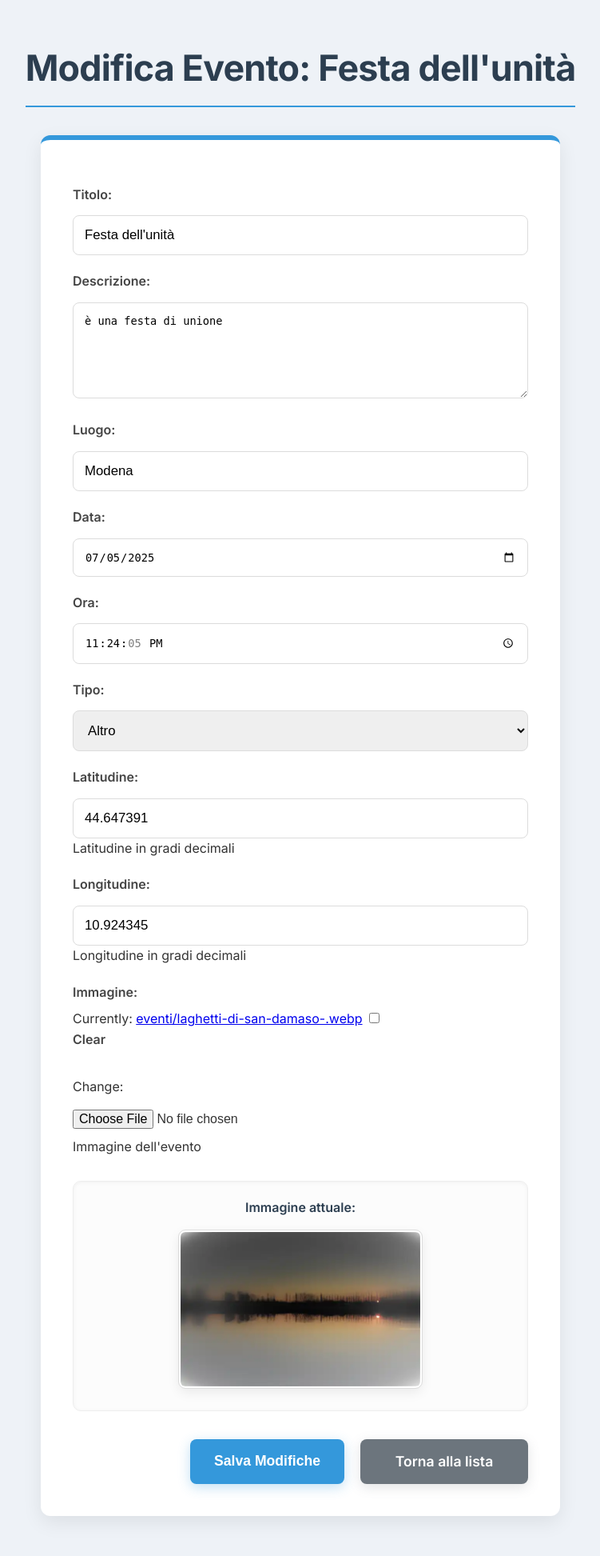
After one commit to francesco-sergiano/ProgettoTecnologieWeb, a Django app: page /modifica/1/ in a window 1280 px wide. The commit adds this page. Shown: the whole page at 80% size, without its empty margins (264-1015 px from the left). Run offline with Django 5.2, Linux system fonts and the light colour scheme; a user stored in the database is signed in; data comes from the database, SQL or seed files in the repository; both versions use the stored data as it was after the commit.

Commit message:
Aggornamento dell'eliminazione, della modifica e della visualizzazione degli eventi

```diff
--- a/ProgettoTecnologieWebFrancescoSergiano/ProgettoTecnologieWebFrancescoSergiano/settings.py
+++ b/ProgettoTecnologieWebFrancescoSergiano/ProgettoTecnologieWebFrancescoSergiano/settings.py
@@ -81,6 +81,9 @@ DATABASES = {
     }
 }
 
+MEDIA_URL = '/media/'
+MEDIA_ROOT = os.path.join(BASE_DIR, 'media')
+
 
 # Password validation
 # https://docs.djangoproject.com/en/5.2/ref/settings/#auth-password-validators
--- a/ProgettoTecnologieWebFrancescoSergiano/mappe/forms.py
+++ b/ProgettoTecnologieWebFrancescoSergiano/mappe/forms.py
@@ -1,6 +1,8 @@
 from django import forms
+from .models import Evento
 from django.contrib.auth.models import User
 from django.contrib.auth.forms import UserCreationForm
+
 
 class RegisterForm(UserCreationForm):
     email = forms.EmailField(required=True)
@@ -8,3 +10,37 @@ class RegisterForm(UserCreationForm):
     class Meta:
         model = User
         fields = ['username', 'email', 'password1', 'password2']
+
+
+class EventoForm(forms.ModelForm):
+    class Meta:
+        model = Evento
+        fields = [
+            'titolo',
+            'descrizione',
+            'luogo',
+            'data',
+            'ora',
+            'tipo',
+            'latitudine',
+            'longitudine',
+            'immagine',
+        ]
+        widgets = {
+            'data': forms.DateInput(attrs={'type': 'date'}),
+            'ora': forms.TimeInput(attrs={'type': 'time'}),
+            'descrizione': forms.Textarea(attrs={'rows': 3}),
+        }
+
+
+    def clean_latitudine(self):
+        lat = self.cleaned_data.get('latitudine')
+        if lat < -90 or lat > 90:
+            raise forms.ValidationError("La latitudine deve essere compresa tra -90 e 90 gradi.")
+        return lat
+
+    def clean_longitudine(self):
+        lon = self.cleaned_data.get('longitudine')
+        if lon < -180 or lon > 180:
+            raise forms.ValidationError("La longitudine deve essere compresa tra -180 e 180 gradi.")
+        return lon
--- a/ProgettoTecnologieWebFrancescoSergiano/mappe/models.py
+++ b/ProgettoTecnologieWebFrancescoSergiano/mappe/models.py
@@ -18,5 +18,7 @@ class Evento(models.Model):
     latitudine = models.FloatField(default=0.0, help_text="Latitudine in gradi decimali")
     longitudine = models.FloatField(default=0.0, help_text="Longitudine in gradi decimali")
 
+    immagine = models.ImageField(upload_to='eventi/', null=True, blank=True, help_text="Immagine dell'evento")
+
     def __str__(self):
         return f"{self.titolo} ({self.tipo}) - {self.data}"
--- a/ProgettoTecnologieWebFrancescoSergiano/mappe/templates/mappe/mappa.html
+++ b/ProgettoTecnologieWebFrancescoSergiano/mappe/templates/mappe/mappa.html
@@ -123,7 +123,7 @@ background-color: #0056b3;
 <div class="map-buttons-container">
   {% if user.is_authenticated %}
     <!-- Utente autenticato: Lista e Logout -->
-    <a href="{% url 'lista' %}" class="map-link-button" id="button1">Lista Futura</a>
+    <a href="{% url 'lista' %}" class="map-link-button" id="button1">Lista eventi</a>
 
     <form action="{% url 'logout' %}" method="post" style="display:inline;">
       {% csrf_token %}
@@ -182,7 +182,7 @@ const eventi = [
 eventi.forEach(e => {
   if (e.lat && e.lng) {
     L.marker([e.lat, e.lng]).addTo(map)
-      .bindPopup(`<strong>${e.titolo}</strong><br>${e.data} ${e.ora}<br>${e.luogo}<br>${e.descrizione}`);
+      .bindPopup(`<strong>${e.titolo}</strong><br>${e.data} ${e.ora}<br>${e.luogo}`);
   }
 });
 
--- /dev/null
+++ b/ProgettoTecnologieWebFrancescoSergiano/mappe/templates/mappe/modifica_evento.html
@@ -0,0 +1,270 @@
+<!DOCTYPE html>
+<html lang="it">
+<head>
+    <meta charset="UTF-8">
+    <meta name="viewport" content="width=device-width, initial-scale=1.0">
+    <title>Modifica Evento: {{ evento.titolo }}</title>
+    <link href="https://fonts.googleapis.com/css2?family=Inter:wght@400;600;700&display=swap" rel="stylesheet">
+    <style>
+        /* Variabili CSS per facilitare la gestione dei colori */
+        :root {
+            --primary-blue: #3498db;
+            --dark-blue: #2c3e50;
+            --light-grey: #eef2f7;
+            --medium-grey: #6c757d;
+            --green-success: #28a745;
+            --shadow-light: rgba(0,0,0,0.08);
+            --shadow-medium: rgba(0,0,0,0.15);
+        }
+
+        body {
+            font-family: 'Inter', sans-serif; /* Un font moderno e pulito */
+            margin: 0;
+            padding: 20px;
+            background-color: var(--light-grey); /* Sfondo chiaro e moderno */
+            color: #333;
+            line-height: 1.6;
+            display: flex;
+            flex-direction: column;
+            align-items: center; /* Centra il contenuto orizzontalmente */
+            min-height: 100vh; /* Assicura che il body occupi l'intera altezza della viewport */
+        }
+
+        h1 {
+            color: var(--dark-blue); /* Colore più scuro e professionale */
+            text-align: center;
+            margin-bottom: 35px;
+            font-size: 2.8em; /* Titolo più grande e impattante */
+            font-weight: 700; /* Più spesso */
+            letter-spacing: -0.8px;
+            padding-bottom: 10px;
+            border-bottom: 2px solid var(--primary-blue); /* Sottolineatura sottile */
+            width: fit-content;
+            margin-left: auto;
+            margin-right: auto;
+        }
+
+        .form-container {
+            background-color: #ffffff;
+            border-radius: 12px; /* Bordi più arrotondati */
+            box-shadow: 0 8px 25px var(--shadow-light); /* Ombra più pronunciata e moderna */
+            padding: 40px;
+            max-width: 650px; /* Larghezza leggermente aumentata */
+            width: 100%; /* Si adatta alla larghezza disponibile */
+            margin-bottom: 30px; /* Spazio sotto il form */
+            border-top: 6px solid var(--primary-blue); /* Bordo superiore accentuato */
+            box-sizing: border-box; /* Include padding nel calcolo della larghezza */
+        }
+
+        /* Stili per i Campi del Form (generati da {{ form.as_p }}) */
+        .form-container p {
+            margin-bottom: 20px; /* Più spazio tra i campi */
+        }
+
+        .form-container label {
+            display: block;
+            margin-bottom: 8px;
+            font-weight: 600;
+            color: #444; /* Colore più scuro per le etichette */
+            font-size: 1em; /* Dimensione leggermente più grande */
+        }
+
+        .form-container input[type="text"],
+        .form-container input[type="date"],
+        .form-container input[type="time"],
+        .form-container input[type="number"],
+        .form-container textarea,
+        .form-container select {
+            width: 100%; /* Larghezza piena */
+            padding: 14px; /* Più padding per una migliore cliccabilità/tappabilità */
+            border: 1px solid #dcdcdc; /* Bordo più chiaro */
+            border-radius: 8px; /* Bordi arrotondati per i campi */
+            font-size: 1.05em; /* Testo leggermente più grande */
+            transition: border-color 0.3s ease, box-shadow 0.3s ease;
+            box-sizing: border-box;
+            margin-top: 5px;
+        }
+
+        .form-container input[type="file"] {
+            width: 100%;
+            padding: 10px 0; /* Meno padding per l'input file, che ha già uno stile nativo */
+            border: none; /* Rimuovi bordo nativo */
+            font-size: 1em;
+            box-sizing: border-box;
+            margin-top: 5px;
+        }
+
+        .form-container input[type="text"]:focus,
+        .form-container input[type="date"]:focus,
+        .form-container input[type="time"]:focus,
+        .form-container input[type="number"]:focus,
+        .form-container input[type="file"]:focus,
+        .form-container textarea:focus,
+        .form-container select:focus {
+            border-color: var(--primary-blue);
+            box-shadow: 0 0 0 3px rgba(52, 152, 219, 0.25); /* Anello di focus più moderno */
+            outline: none;
+        }
+
+        .form-container textarea {
+            resize: vertical;
+            min-height: 120px; /* Altezza minima maggiore per la descrizione */
+        }
+
+        /* Stile specifico per il testo "Latitudine in gradi decimali" e "Longitudine in gradi decimali" */
+        .form-container p strong {
+            display: block; /* Forse le coordinate sono avvolte in un p con strong, assicuriamo che sia un blocco */
+            margin-bottom: 5px;
+            font-weight: 600;
+            color: #555;
+            font-size: 0.95em;
+        }
+
+        /* Immagine Attuale */
+        .current-image-section {
+            margin-top: 30px;
+            margin-bottom: 25px;
+            text-align: center;
+            padding: 20px;
+            background-color: #fcfcfc; /* Sfondo molto leggero */
+            border-radius: 10px;
+            border: 1px solid #eee; /* Bordo sottile */
+            box-shadow: inset 0 1px 5px rgba(0,0,0,0.05); /* Ombra interna leggera */
+        }
+
+        .current-image-section p {
+            margin-top: 0;
+            margin-bottom: 15px;
+            font-weight: 600;
+            color: var(--dark-blue);
+            font-size: 1em;
+        }
+
+        .current-image-section img {
+            max-width: 300px; /* Dimensione maggiore per l'immagine */
+            height: auto;
+            border-radius: 8px;
+            box-shadow: 0 5px 15px var(--shadow-light); /* Ombra più visibile */
+            border: 2px solid #fff; /* Bordo bianco intorno all'immagine */
+            outline: 1px solid #ddd; /* Outline sottile */
+        }
+
+        /* Pulsanti */
+        .button-group {
+            display: flex;
+            justify-content: flex-end; /* Allinea i pulsanti a destra */
+            margin-top: 35px;
+            gap: 20px; /* Spazio tra i pulsanti */
+        }
+
+        .action-button {
+            padding: 14px 30px;
+            border: none;
+            border-radius: 8px; /* Bordi più arrotondati per i pulsanti */
+            cursor: pointer;
+            font-size: 1.1em;
+            font-weight: 600;
+            transition: all 0.3s ease;
+            text-align: center;
+            text-decoration: none;
+            display: inline-flex; /* Usa flexbox per centrare il testo e l'icona se ci fossero */
+            align-items: center;
+            justify-content: center;
+            min-width: 150px; /* Larghezza minima per i pulsanti */
+        }
+
+        .save-button {
+            background-color: var(--primary-blue); /* Blu primario per Salva */
+            color: white;
+            box-shadow: 0 4px 15px rgba(52, 152, 219, 0.3); /* Ombra colorata */
+        }
+
+        .save-button:hover {
+            background-color: #2980b9; /* Blu leggermente più scuro all'hover */
+            transform: translateY(-3px); /* Effetto "alza" */
+            box-shadow: 0 6px 20px rgba(52, 152, 219, 0.4);
+        }
+
+        .back-button {
+            background-color: var(--medium-grey); /* Grigio per Indietro */
+            color: white;
+            box-shadow: 0 4px 15px rgba(108, 117, 125, 0.2);
+        }
+
+        .back-button:hover {
+            background-color: #5a6268;
+            transform: translateY(-3px);
+            box-shadow: 0 6px 20px rgba(108, 117, 125, 0.3);
+        }
+
+        /* Media Queries per la Responsività */
+        @media (max-width: 768px) {
+            body {
+                padding: 15px;
+            }
+            h1 {
+                font-size: 2em;
+                margin-bottom: 25px;
+                padding-bottom: 8px;
+            }
+            .form-container {
+                padding: 25px;
+                border-radius: 8px;
+            }
+            .form-container label {
+                font-size: 0.9em;
+            }
+            .form-container input[type="text"],
+            .form-container input[type="date"],
+            .form-container input[type="time"],
+            .form-container input[type="number"],
+            .form-container textarea,
+            .form-container select {
+                padding: 12px;
+                font-size: 0.95em;
+            }
+            .current-image-section {
+                padding: 15px;
+                margin-top: 20px;
+                margin-bottom: 20px;
+            }
+            .current-image-section img {
+                max-width: 200px;
+            }
+            .button-group {
+                flex-direction: column; /* Impila i pulsanti su schermi piccoli */
+                gap: 15px;
+                justify-content: center; /* Centra i pulsanti impilati */
+            }
+            .action-button {
+                width: 100%; /* Larghezza piena per i pulsanti */
+                min-width: unset; /* Rimuovi la larghezza minima */
+                padding: 12px 20px;
+                font-size: 1em;
+            }
+        }
+    </style>
+</head>
+<body>
+    <h1>Modifica Evento: {{ evento.titolo }}</h1>
+
+    <div class="form-container">
+        <form method="post" enctype="multipart/form-data">
+            {% csrf_token %}
+            {{ form.as_p }}
+
+            {% if evento.immagine %}
+                <div class="current-image-section">
+                    <p>Immagine attuale:</p>
+                    <img src="{{ evento.immagine.url }}" alt="Immagine attuale di {{ evento.titolo }}">
+                </div>
+            {% endif %}
+
+            <div class="button-group">
+                <button type="submit" class="action-button save-button">Salva Modifiche</button>
+                <a href="{% url 'lista' %}" class="action-button back-button">Torna alla lista</a>
+            </div>
+        </form>
+    </div>
+</body>
+</html>
--- a/ProgettoTecnologieWebFrancescoSergiano/mappe/urls.py
+++ b/ProgettoTecnologieWebFrancescoSergiano/mappe/urls.py
@@ -1,6 +1,8 @@
 # urls.py della tua app
 from django.urls import path
 from . import views # Importa tutto da views
+from django.conf import settings
+from django.conf.urls.static import static
 
 urlpatterns = [
     # Mappa come pagina di default (accessibile a tutti)
@@ -11,4 +13,6 @@ urlpatterns = [
     path('mappa/', views.mappa_modena, name='mappa_modena'), # Può rimanere o essere eliminato se la home è sufficiente
     path('lista/', views.lista_view, name='lista'),
     path('elimina/<int:evento_id>/', views.elimina_evento, name='elimina_evento'),
-]
+    path('modifica/<int:evento_id>/', views.modifica_evento, name='modifica_evento'),
+    path('evento/<int:evento_id>/', views.dettaglio_evento, name='dettaglio_evento'),
+] + static(settings.MEDIA_URL, document_root=settings.MEDIA_ROOT)
--- a/ProgettoTecnologieWebFrancescoSergiano/mappe/views.py
+++ b/ProgettoTecnologieWebFrancescoSergiano/mappe/views.py
@@ -2,9 +2,10 @@ from django.shortcuts import render, redirect
 from django.contrib.auth import login, authenticate, logout
 from django.contrib.auth.decorators import login_required # Importa questo
 from django.contrib.auth.decorators import login_required, user_passes_test
-from django.shortcuts import get_object_or_404
+from django.shortcuts import render, get_object_or_404
 from .forms import RegisterForm
 from .models import Evento
+from .forms import EventoForm
 
 def mappa_modena(request):
     eventi = Evento.objects.all()
@@ -56,3 +57,25 @@ def elimina_evento(request, evento_id):
         evento = get_object_or_404(Evento, id=evento_id)
         evento.delete()
     return redirect('lista')
+
+
+
+@login_required
+@user_passes_test(lambda u: u.is_staff)
+def modifica_evento(request, evento_id):
+    evento = get_object_or_404(Evento, id=evento_id)
+
+    if request.method == 'POST':
+        form = EventoForm(request.POST, request.FILES, instance=evento)
+        if form.is_valid():
+            form.save()
+            return redirect('lista')
+    else:
+        form = EventoForm(instance=evento)
+
+    return render(request, 'mappe/modifica_evento.html', {'form': form, 'evento': evento})
+
+
+def dettaglio_evento(request, evento_id):
+    evento = get_object_or_404(Evento, id=evento_id)
+    return render(request, 'mappe/dettaglio_evento.html', {'evento': evento})
```
Also changed, not shown: ProgettoTecnologieWebFrancescoSergiano/mappe/templates/mappe/dettaglio_evento.html (added, +193 -0 lines), ProgettoTecnologieWebFrancescoSergiano/mappe/templates/mappe/lista.html (+37 -4 lines), ProgettoTecnologieWebFrancescoSergiano/db.sqlite3, ProgettoTecnologieWebFrancescoSergiano/mappe/migrations/0003_evento_immagine_alter_evento_latitudine_and_more.py (added), ProgettoTecnologieWebFrancescoSergiano/media/eventi/LamiaER.png (added), ProgettoTecnologieWebFrancescoSergiano/media/eventi/laghetti-di-san-damaso-.webp (added), ProgettoTecnologieWebFrancescoSergiano/media/eventi/laghetti.jpg (added), ProgettoTecnologieWebFrancescoSergiano/media/eventi/laghetti_M9RDQqI.jpg (added).
